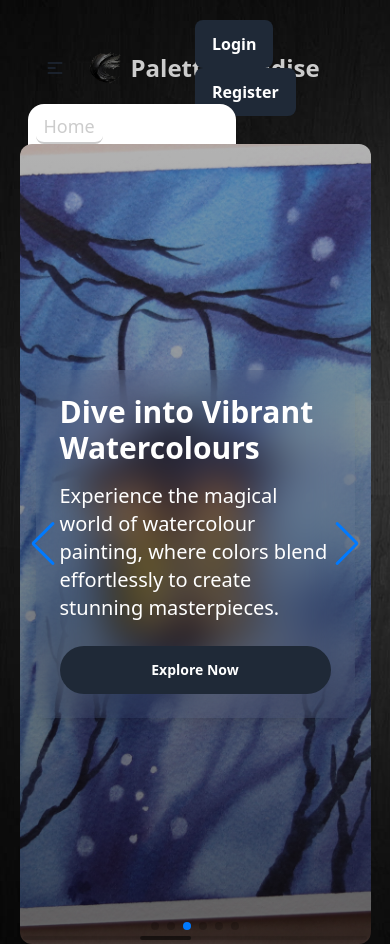
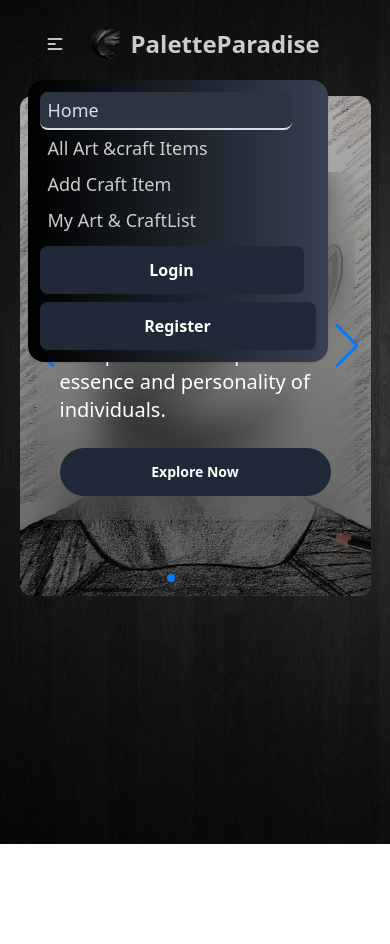
Before and after one commit to Fahmudul/Art-Craft-Gallery, a React (Vite) app: page / in a window 390 px wide. Both pictures are taken after a click on the button 54 px from the left and 68 px from the top of the page. After the commit the page ends 844 px from the top, so only its background shows below. Built offline with nearby package versions, Linux system fonts and the light colour scheme; no server answers.

Commit message:
added responsiveness in navbar

```diff
--- a/src/Header.jsx
+++ b/src/Header.jsx
@@ -1,4 +1,4 @@
- import {
+import {
   Navigation,
   Pagination,
   Scrollbar,
@@ -20,7 +20,9 @@ function CategoryCard({ title, description }) {
   return (
     <div className="lg:w-[35%] text-left  shadow-lg rounded-lg overflow-hidden m-4 bg-blur text-white">
       <div className="p-6 flex flex-col gap-y-2">
-        <h3 className="text-3xl md:text-4xl lg:text-5xl font-bold mb-2">{title}</h3>
+        <h3 className="text-3xl md:text-4xl lg:text-5xl font-bold mb-2">
+          {title}
+        </h3>
         <p className=" text-xl mb-4 ">{description}</p>
         <Link className="btn btn-ghost bg-gray-800 flex text-white font-bold py-2 px-4 rounded-full text-center ">
           Explore Now
@@ -41,11 +43,10 @@ const Header = () => {
         autoplay={true}
         pagination={{ clickable: true }}
         scrollbar={{ draggable: true }}
-        onSwiper={(swiper) => console.log(swiper)}
-        onSlideChange={() => console.log("slide change")}
+
       >
         <SwiperSlide>
-          <div className="rounded-2xl min-h-[800px] slider_image_1  text-center flex justify-start md:px-3 lg:px-9 items-center">
+          <div className="rounded-2xl h-[500px] lg:min-h-[800px] slider_image_1  text-center flex justify-start md:px-3 lg:px-9 items-center">
             <CategoryCard
               title="Explore the Beauty of Nature"
               description="Immerse yourself in the tranquil beauty of landscapes, capturing the essence of nature's wonders on canvas."
@@ -53,7 +54,7 @@ const Header = () => {
           </div>
         </SwiperSlide>
         <SwiperSlide>
-          <div className="rounded-2xl min-h-[800px] slider_image_2  text-center flex justify-end md:px-3 lg:px-9 items-center">
+          <div className="rounded-2xl h-[500px] lg:min-h-[800px] slider_image_2  text-center flex justify-end md:px-3 lg:px-9 items-center">
             <CategoryCard
               title="Discover the Art of Portraiture"
               description="Dive into the world of portrait drawing and learn to capture the unique essence and personality of individuals."
@@ -61,7 +62,7 @@ const Header = () => {
           </div>
         </SwiperSlide>
         <SwiperSlide>
-          <div className="rounded-2xl min-h-[800px] slider_image_3  text-center flex justify-start md:px-3 lg:px-9 items-center">
+          <div className="rounded-2xl h-[500px] lg:min-h-[800px] slider_image_3  text-center flex justify-start md:px-3 lg:px-9 items-center">
             <CategoryCard
               title="Dive into Vibrant Watercolours"
               description="Experience the magical world of watercolour painting, where colors blend effortlessly to create stunning masterpieces."
@@ -69,7 +70,7 @@ const Header = () => {
           </div>
         </SwiperSlide>
         <SwiperSlide>
-          <div className="rounded-2xl min-h-[800px] slider_image_4  text-center flex justify-end md:px-3 lg:px-9 items-center">
+          <div className="rounded-2xl h-[500px] lg:min-h-[800px] slider_image_4  text-center flex justify-end md:px-3 lg:px-9 items-center">
             <CategoryCard
               title="Master the Richness of Oils"
               description="Delve into the depth and richness of oil painting, exploring techniques to create captivating textures and depth."
@@ -77,7 +78,7 @@ const Header = () => {
           </div>
         </SwiperSlide>
         <SwiperSlide>
-          <div className="rounded-2xl min-h-[800px] slider_image_5  text-center flex justify-start md:px-3 lg:px-9 items-center">
+          <div className="rounded-2xl h-[500px] lg:min-h-[800px] slider_image_5  text-center flex justify-start md:px-3 lg:px-9 items-center">
             <CategoryCard
               title="Unleash the Power of Charcoal"
               description="Unleash your creativity with the bold strokes of charcoal, capturing emotion and depth in expressive sketches."
@@ -85,7 +86,7 @@ const Header = () => {
           </div>
         </SwiperSlide>
         <SwiperSlide>
-          <div className="rounded-2xl min-h-[800px] slider_image_6  text-center flex justify-end md:px-3 lg:px-9 items-center">
+          <div className="rounded-2xl h-[500px] lg:min-h-[800px] slider_image_6  text-center flex justify-end md:px-3 lg:px-9 items-center">
             <CategoryCard
               title="Bring Characters to Life"
               description="Enter the whimsical world of cartoon drawing, where imagination knows no bounds, and every line tells a story."
--- a/src/Pages/SharedComponent/Navbar/Navbar.css
+++ b/src/Pages/SharedComponent/Navbar/Navbar.css
@@ -1,6 +1,13 @@
 ul li a.active{
     border-bottom: 2px solid ;
 
+}
+
+@media screen and (max-width:600px){
+    ul li a.active{
+        border-bottom: 2px solid ;
+
+}
 }
 
 .button {
--- a/src/Pages/SharedComponent/Navbar/Navbar.jsx
+++ b/src/Pages/SharedComponent/Navbar/Navbar.jsx
@@ -55,11 +55,15 @@ const Navbar = () => {
     <div className="w-[90%] mx-auto ">
       <div className="navbar bg-transparent pt-5">
         <div className="navbar-start">
-          <div className="dropdown">
-            <div tabIndex={0} role="button" className="btn btn-ghost lg:hidden">
+          <div className="dropdown ">
+            <div
+              tabIndex={0}
+              role="button"
+              className="btn btn-ghost lg:hidden "
+            >
               <svg
                 xmlns="http://www.w3.org/2000/svg"
-                className="h-5 w-5"
+                className="h-5 w-5 text-white"
                 fill="none"
                 viewBox="0 0 24 24"
                 stroke="currentColor"
@@ -74,9 +78,21 @@ const Navbar = () => {
             </div>
             <ul
               tabIndex={0}
-              className="menu-sm dropdown-content mt-3 z-[1] p-2 shadow bg-base-100 rounded-box w-52"
+              className="menu menu-sm dropdown-content mt-3 shadow bg-gradient-to-r from-black to-gray-700 rounded-box  z-20  w-[300px] p-3"
             >
               {navLink}
+              <Link
+                to="/signin"
+                className="btn btn-ghost bg-gray-800  text-white text-base mr-3 mb-2 mt-2"
+              >
+                Login
+              </Link>
+              <Link
+                to="/signup"
+                className="btn btn-ghost bg-gray-800  text-white text-base"
+              >
+                Register
+              </Link>
             </ul>
           </div>
           <a className="btn btn-ghost text-2xl pl-1 text-[#CCCCCC] flex items-center font-bold ">
@@ -85,7 +101,7 @@ const Navbar = () => {
           </a>
         </div>
         <div className="navbar-center hidden lg:flex">
-          <ul className="menu-horizontal px-1">{navLink}</ul>
+          <ul className="menu-horizontal px-1 z-20">{navLink}</ul>
         </div>
 
         <div className="navbar-end">
@@ -104,7 +120,7 @@ const Navbar = () => {
               </button>
             </div>
           ) : (
-            <div>
+            <div className="hidden md:block lg:block">
               <Link
                 to="/signin"
                 className="btn btn-ghost bg-gray-800  text-white text-base mr-3"
--- a/src/Root.jsx
+++ b/src/Root.jsx
@@ -3,7 +3,7 @@ import "./Root.css";
 import Navbar from "./Pages/SharedComponent/Navbar/Navbar";
 const Root = () => {
   return (
-    <div className="background">
+    <div className="background min-h-screen">
       <Navbar></Navbar>
       <Outlet></Outlet>
     </div>
```
